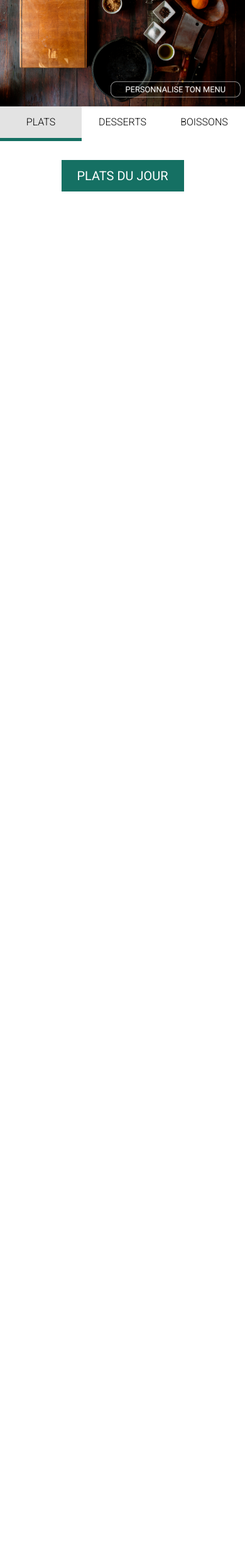
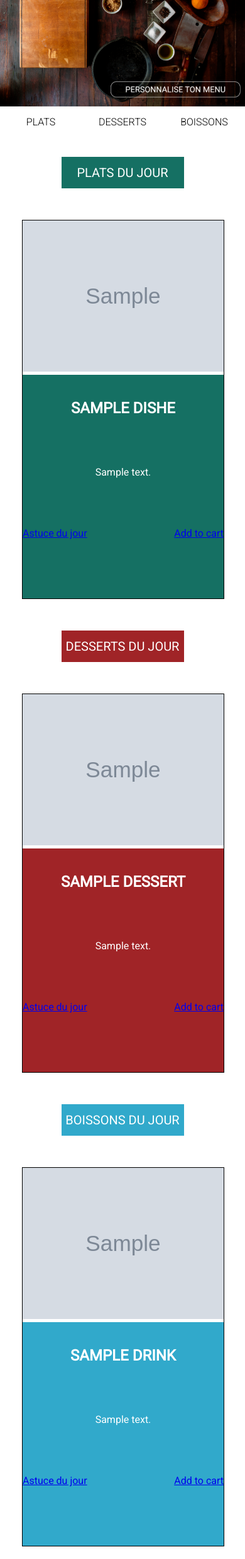
Before and after one commit to AnthonySpault/SmartEat, a PHP site: template views/home.html.twig in a window 390 px wide. Shown: the part 55-2530 px from the top of the page at 63% size. Before the commit the page ends 359 px from the top, so only its background shows below. Run offline with PHP 8.4, Linux system fonts and the light colour scheme; the template is opened without the code that fills it: most values are stand-ins (such as "Sample title", 1, 10 or a date in 2020); grey boxes marked "Sample" are stand-in pictures; some libraries are stand-ins or nearby versions.

Commit message:
Home page designed in mobile version

```diff
--- a/assets/css/style.css
+++ b/assets/css/style.css
@@ -173,6 +173,16 @@ body {
     border: 0;
 }
 
+.dish, #dish {
+    background-color: #157063;
+}
+.dessert, #dessert {
+    background-color: #a02427;
+}
+.drink, #drink {
+    background-color: #31a9cb;
+}
+
 .itemnavmobile {
     display: flex;
     justify-content: space-between;
@@ -187,11 +197,23 @@ body {
     text-decoration: none;
     color: black;
     font-weight: 300;
+    background-color: white;
 }
 
-.itemnavmobile a.active {
+.itemnavmobile a:hover {
     background-color: #e3e3e3;
+}
+
+.itemnavmobile a.dish:hover {
     border-bottom: 5px solid #157063;
+}
+
+.itemnavmobile a.dessert:hover {
+    border-bottom: 5px solid #a02427;
+}
+
+.itemnavmobile a.drink:hover {
+    border-bottom: 5px solid #31a9cb;
 }
 
 .categorytitle {
@@ -205,11 +227,45 @@ body {
     margin: 30px 0;
 }
 
-.dish {
-    background-color: #157063;
+.items {
+    width: 320px;
+    align-self: center;
 }
 
+.items .item {
+    width: 100%;
+    height: 600px;
+    border: 1px solid black;
+    display: flex;
+    flex-direction: column;
+    margin: 20px 0;
+}
 
+.items .item img {
+    width: 100%;
+    border-bottom: 5px solid white;
+}
+
+.items .item .content {
+    width: 100%;
+    display: flex;
+    flex-direction: column;
+    align-items: center;
+    justify-content: space-around;
+    height: 300px;
+    color: white;
+    text-align: center;
+}
+
+.items .item .content .title {
+    text-transform: uppercase;
+}
+
+.items .item .content .actions {
+    width: 100%;
+    display: flex;
+    justify-content: space-between;
+}
 
 
 /* LOGIN REGISTER PAGE */
--- a/views/home.html.twig
+++ b/views/home.html.twig
@@ -7,13 +7,64 @@
     </ul>
 
     <div class="itemnavmobile">
-        <a href="#" class="active">Plats</a>
-        <a href="#">Desserts</a>
-        <a href="#">Boissons</a>
+        <a href="#dish" class="dish">Plats</a>
+        <a href="#dessert" class="dessert">Desserts</a>
+        <a href="#drink" class="drink">Boissons</a>
     </div>
 
-    <div class="categorytitle dish">Plats du jour</div>
+    <div class="categorytitle" id="dish">Plats du jour</div>
 
+    <div class="items">
+        {% for dish in dishes %}
+            <div class="item dish">
+                <img src="{{ dish.image }}" alt="{{ dish.name }}">
+                <div class="content">
+                    <h2 class="title">{{ dish.name }}</h2>
+                    <p class="description">{{ dish.description }}</p>
+                    <div class="actions">
+                        <a href="#">Astuce du jour</a>
+                        <a href="#">Add to cart</a>
+                    </div>
+                </div>
+            </div>
+        {% endfor %}
+    </div>
+
+    <div class="categorytitle" id="dessert">Desserts du jour</div>
+
+    <div class="items">
+        {% for dessert in desserts %}
+            <div class="item dessert">
+                <img src="{{ dessert.image }}" alt="{{ dessert.name }}">
+                <div class="content">
+                    <h2 class="title">{{ dessert.name }}</h2>
+                    <p class="description">{{ dessert.description }}</p>
+                    <div class="actions">
+                        <a href="#">Astuce du jour</a>
+                        <a href="#">Add to cart</a>
+                    </div>
+                </div>
+            </div>
+        {% endfor %}
+    </div>
+
+    <div class="categorytitle" id="drink">Boissons du jour</div>
+
+    <div class="items">
+        {% for drink in drinks %}
+            <div class="item drink">
+                <img src="{{ drink.image }}" alt="{{ drink.name }}">
+                <div class="content">
+                    <h2 class="title">{{ drink.name }}</h2>
+                    <p class="description">{{ drink.description }}</p>
+                    <div class="actions">
+                        <a href="#">Astuce du jour</a>
+                        <a href="#">Add to cart</a>
+                    </div>
+                </div>
+            </div>
+        {% endfor %}
+    </div>
     <script src="assets/js/responsiveslides.min.js"></script>
     <script src="assets/js/home.js"></script>
 {% endblock %}
--- a/views/layout.html.twig
+++ b/views/layout.html.twig
@@ -30,5 +30,7 @@
 
         {% block content %}{% endblock %}
 
+
+
     </body>
 </html>
```
Also changed, not shown: Controller/DefaultController.php (+20 -3 lines), uploads/plates_img/1.png (deleted), uploads/plates_img/10.png (added), uploads/plates_img/11.png (added), uploads/plates_img/12.png (added), uploads/plates_img/2.png (deleted), uploads/plates_img/3.jpg (deleted), uploads/plates_img/4.png (deleted), uploads/plates_img/5.jpg (deleted), uploads/plates_img/6.jpg (deleted), uploads/plates_img/7.png (added), uploads/plates_img/8.png (added), uploads/plates_img/9.png (added).
